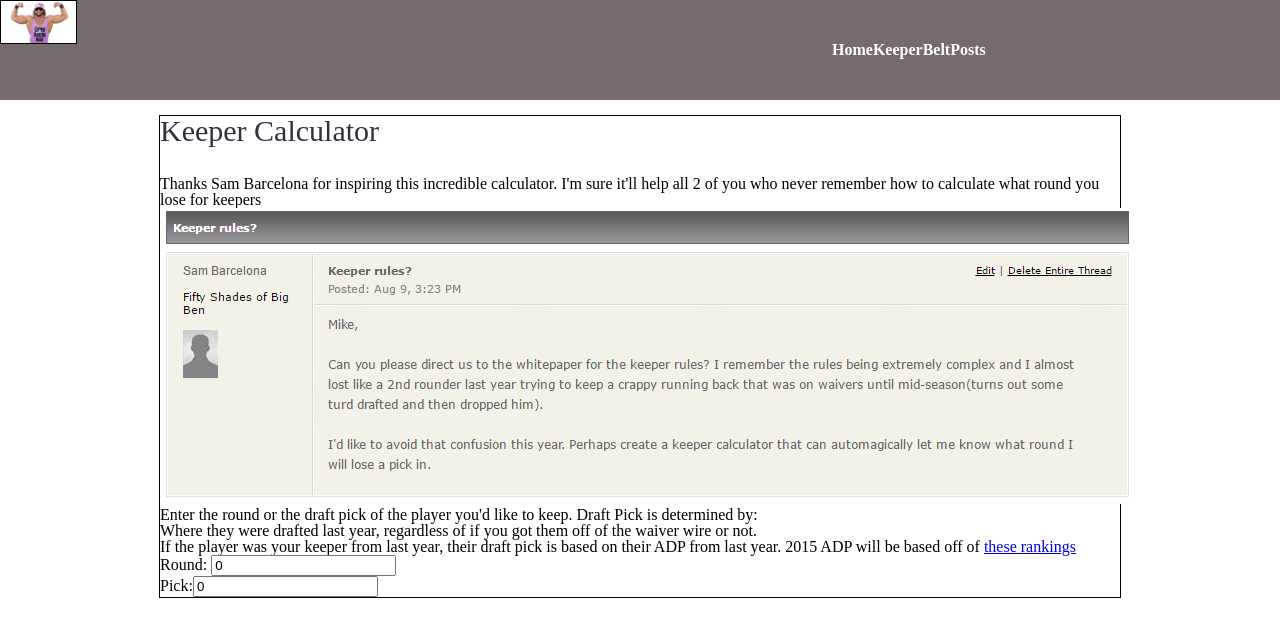
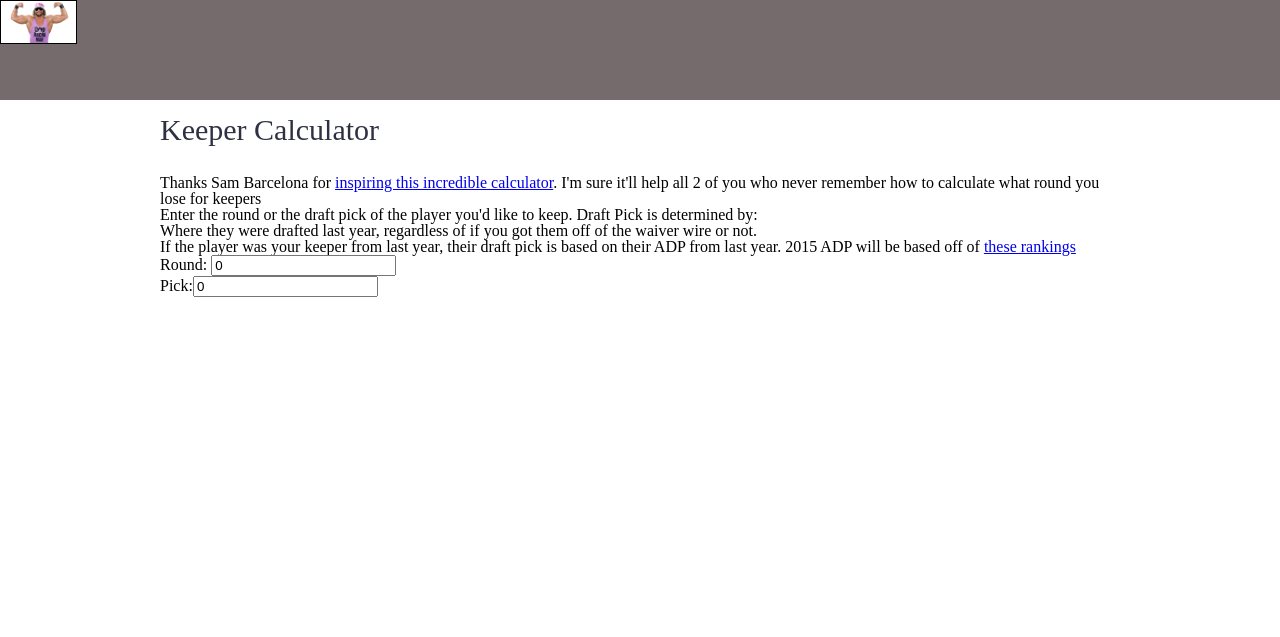
Before and after one commit to mcMickJuice/macho-man-ff-constitution, a Jekyll site: the page built from keeper/calculator.html, in a window 1280 px wide. Shown: the top 637 px of the page. Built offline with Jekyll 4.4.1, drawn with Linux system fonts in a browser that asks for light colours.

Commit message:
removed min-width. removed border from body-content

```diff
--- a/_layouts/default.html
+++ b/_layouts/default.html
@@ -16,7 +16,7 @@
 		<div class="image">
 			<img src="{{site.baseurl}}/assets/macho-man-flexing-raw.jpg" alt="Macho Man">
 		</div>
-		<div class="nav">
+		<!--<div class="nav">
 			<ul>
 				<li>
 					<a href="{{site.baseurl}}/">Home</a>
@@ -31,7 +31,7 @@
 					<a href="{{site.baseurl}}/posts">Posts</a>
 				</li>
 			</ul>
-		</div>
+		</div>-->
 
 	</div>
 	<div class="content-body">
--- a/_sass/_common.scss
+++ b/_sass/_common.scss
@@ -9,6 +9,6 @@
 $grey-color-light: lighten($grey-color, 40%);
 $grey-color-dark:  darken($grey-color, 25%);
 
-$small-width: 576px;
+$small-width: 320px;
 $medium-width: 768px;
 $large-width: 992px;
--- a/_sass/site.scss
+++ b/_sass/site.scss
@@ -10,7 +10,7 @@
 $spacing-unit:     30px;
 
 body, html {
-    min-width: $small-width;
+    min-width: 0px;
 
     @media(min-width: $medium-width) {
         min-width: $medium-width;
@@ -23,7 +23,6 @@
 
 .content-body {
     width: 100%;
-    border: 1px solid black;
     margin: 15px auto;
 
     h1 {
--- a/keeper/calculator.html
+++ b/keeper/calculator.html
@@ -5,10 +5,9 @@
 
 <div>
 	<div>
-		Thanks Sam Barcelona for inspiring this incredible calculator. I'm sure it'll help all 2 of you who never remember how to
+		Thanks Sam Barcelona for <a href="http://imgur.com/bdMfz3B.png" target="_blank">inspiring this incredible calculator</a>. I'm sure it'll help all 2 of you who never remember how to
 		calculate what round you lose for keepers
 	</div>
-	<img src="{{site.baseurl}}/assets/keeper-calculator-screenshot.png" alt="My Inspiration" class="screenshot" />
 	<div class="calculator-section">
 		<div>
 			Enter the round or the draft pick of the player you'd like to keep. Draft Pick is determined by:
```
